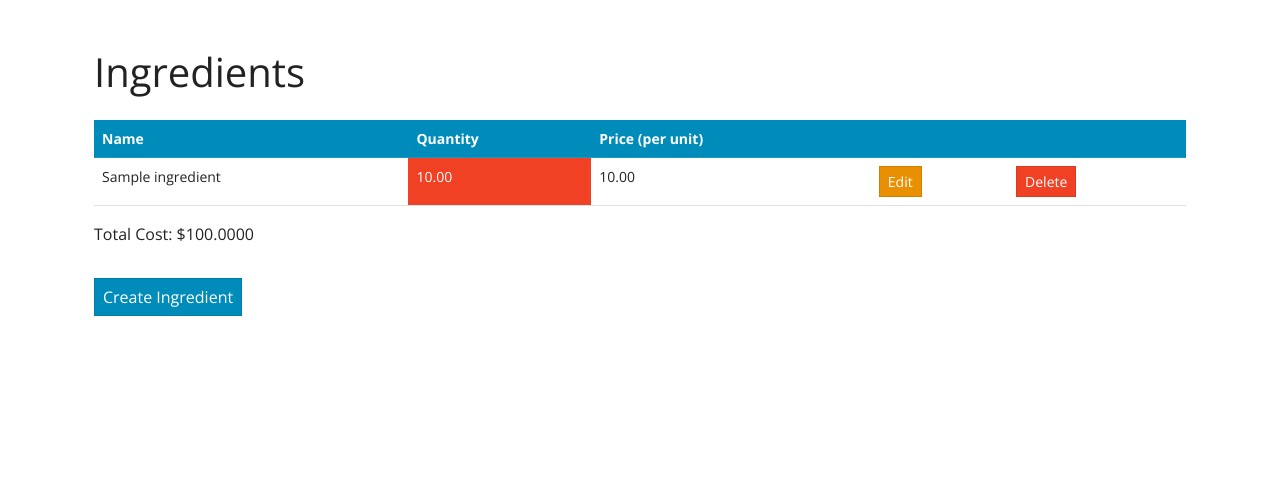
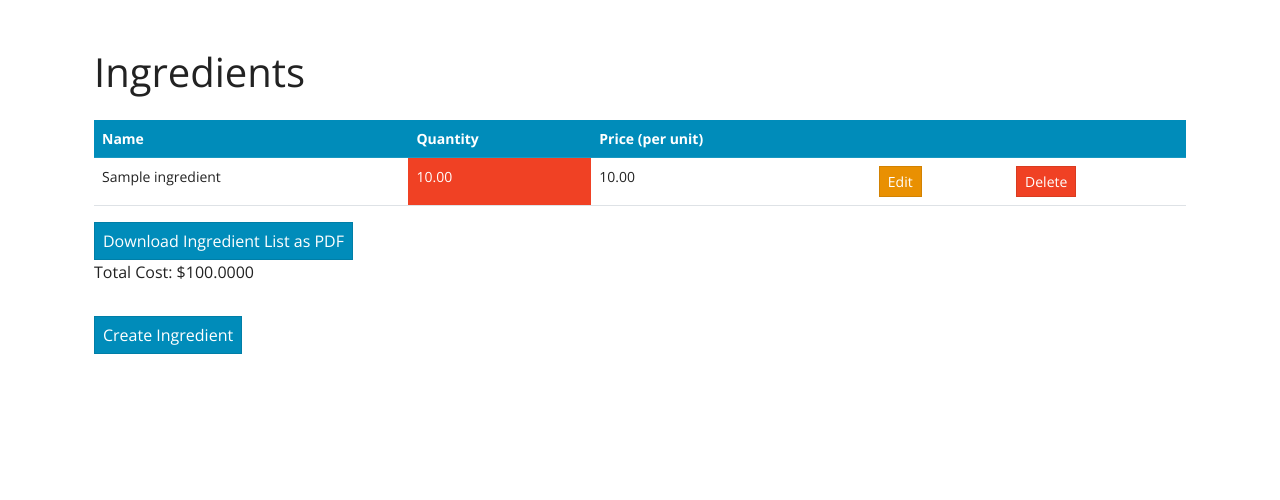
Before and after one commit to juliaberning/django-delights, a Django app: page /ingredients/ in a window 1280 px wide. Shown: the part 56-556 px from the top of the page. Run offline with Django 5.2, Linux system fonts and the light colour scheme; a user stored in the database is signed in; tables that the repository leaves empty hold one stand-in row (values such as "Sample post"); some libraries are stand-ins or nearby versions.

Commit message:
feat: download ingredient list as PDF

```diff
--- a/requirements.txt
+++ b/requirements.txt
@@ -1,7 +1,10 @@
 asgiref==3.8.1
+chardet==5.2.0
 crispy-bootstrap5==2024.10
 Django==5.1.4
 django-crispy-forms==2.3
 isort==5.13.2
+pillow==11.0.0
+reportlab==4.2.5
 ruff==0.8.3
 sqlparse==0.5.3
--- a/restaurant/templates/restaurant/ingredient_list.html
+++ b/restaurant/templates/restaurant/ingredient_list.html
@@ -29,6 +29,8 @@
       {% endfor %}
       </tbody>
     </table>
+
+    <a href="{% url 'ingredient-pdf' %}" class="btn btn-primary">Download Ingredient List as PDF</a>
     <p>Total Cost: ${{ inventory_value }}</p>
     {% else %}
         <p class="text-muted">No ingredients available. <a href="{% url 'ingredient-create' %}">Create some!</a></p>
--- a/restaurant/urls.py
+++ b/restaurant/urls.py
@@ -16,6 +16,9 @@ urlpatterns = [
     path('ingredient/<int:pk>/update/', views.IngredientUpdateView.as_view(), name='ingredient-update'),
     path('ingredient/<int:pk>/delete/', views.IngredientDeleteView.as_view(), name='ingredient-delete'),
 
+    # PDF View
+    path('ingredients/pdf/', views.IngredientPDFView.as_view(), name='ingredient-pdf'),
+
     # MenuItem URLs
     path('menu-items/', views.MenuItemListView.as_view(), name='menu-item-list'),
     path('menu-item/new/', views.MenuItemCreateView.as_view(), name='menu-item-create'),
--- a/restaurant/views.py
+++ b/restaurant/views.py
@@ -5,11 +5,14 @@ from django.contrib.auth.mixins import LoginRequiredMixin
 from django.contrib.messages.views import SuccessMessageMixin
 from django.db import IntegrityError
 from django.db.models import F, Sum
+from django.http import HttpResponse
 from django.shortcuts import redirect, render
 from django.urls import reverse_lazy
+from django.views import View
 from django.views.generic import CreateView, DeleteView, ListView, UpdateView
 from django.views.generic.detail import DetailView
 from django.views.generic.edit import FormView
+from reportlab.pdfgen import canvas
 
 from .forms import (IngredientForm, MenuItemForm, PurchaseForm,
                     RecipeRequirementForm)
@@ -100,6 +103,50 @@ class IngredientDeleteView(LoginRequiredMixin, SuccessMessageMixin, DeleteView):
     context_object_name = 'obj'
     success_message = "Item was deleted successfully!"
 
+class IngredientPDFView(LoginRequiredMixin, View):
+    def get(self, request, *args, **kwargs):
+        # Create a PDF response
+        response = HttpResponse(content_type='application/pdf')
+        response['Content-Disposition'] = 'attachment; filename="ingredient_list.pdf"'
+
+        # Create the PDF object using ReportLab
+        p = canvas.Canvas(response)
+
+        # Query all ingredients
+        ingredients = Ingredient.objects.all()
+
+        # Set title
+        p.setFont("Helvetica-Bold", 16)
+        p.drawString(100, 800, "Ingredient List")
+
+        # Add table headers
+        p.setFont("Helvetica-Bold", 12)
+        p.drawString(50, 760, "Name")
+        p.drawString(200, 760, "Quantity")
+        p.drawString(350, 760, "Price Per Unit")
+        p.drawString(450, 760, "Total Value")
+
+        # Add data rows
+        y = 740
+        for ingredient in ingredients:
+            total_value = ingredient.price_per_unit * ingredient.quantity
+
+            p.setFont("Helvetica", 12)
+            p.drawString(50, y, ingredient.name)
+            p.drawString(200, y, str(ingredient.quantity))
+            p.drawString(350, y, f"${ingredient.price_per_unit:.2f}")
+            p.drawString(450, y, f"${total_value:.2f}")
+            y -= 20  # Move to the next line
+
+            if y < 50:  # Create a new page if space runs out
+                p.showPage()
+                y = 800
+
+        # Finalize the PDF
+        p.showPage()
+        p.save()
+
+        return response
 
 # ----------------------------
 # MenuItem Views
```
Also changed, not shown: restaurant/tests.py (+35 -0 lines).
